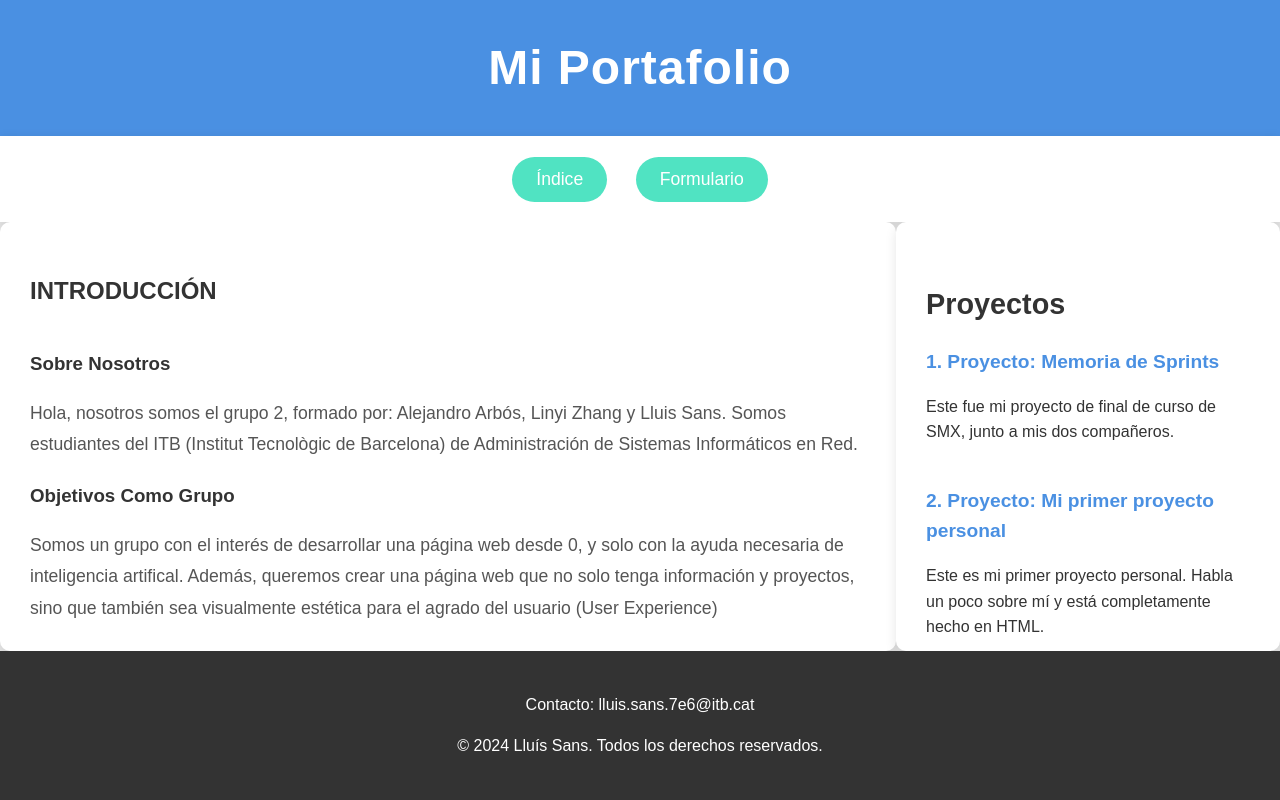
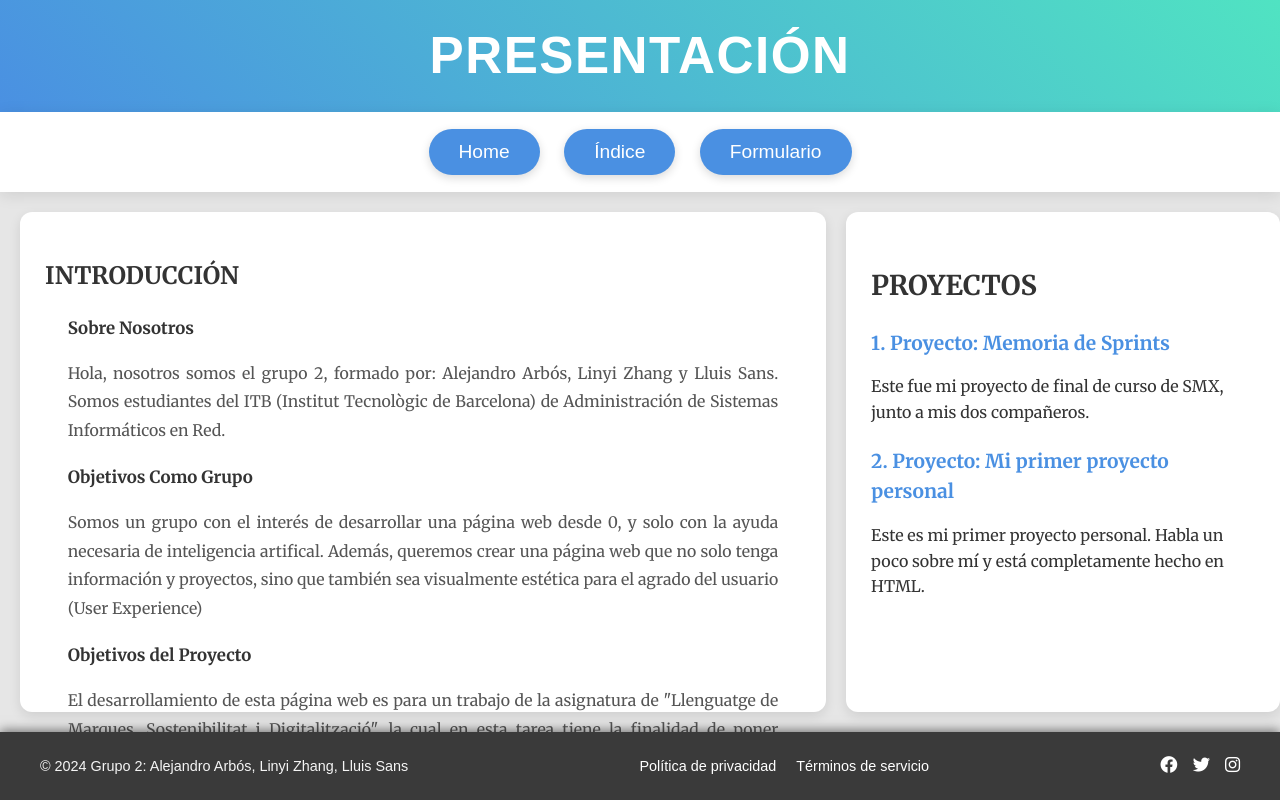
Before and after one commit to LluisSans/LluisSansITB2425-MDS, a plain HTML site: page TA04_grupo/index.html in a window 1280 px wide. Drawn offline with Linux system fonts and the light colour scheme.

Commit message:
correcion_home

```diff
--- a/TA04_grupo/index.html
+++ b/TA04_grupo/index.html
@@ -3,25 +3,31 @@
    <head>
        <meta charset="UTF-8">
        <meta name="viewport" content="width=device-width, initial-scale=1.0">
-       <title>Portafolio de Lluís</title>
+       <title>TA04</title>
        <link rel="stylesheet" href="style.css"> <!-- archivo CSS externo -->
+       <link href="https://fonts.googleapis.com/css2?family=Merriweather:wght@400;700&display=swap" rel="stylesheet">
+       <link rel="stylesheet" href="https://cdnjs.cloudflare.com/ajax/libs/font-awesome/6.0.0-beta3/css/all.min.css">
    </head>
 
    <body>
        <header>
-           <h1>Mi Portafolio</h1>
+           <h1>PRESENTACIÓN</h1>
        </header>
 
        <nav>
            <div class="nav-buttons">
-            <a href="indice.html"><button>Índice</button></a>
-
-            <a href="forms.html"><button>Formulario</button></a>
+            <a href="index.html">
+                <button>Home</button></a>
+            <a href="indice.html">
+                <button>Índice</button></a>
+            <a href="forms.html">
+                <button>Formulario</button>
+            </a>
            </div>
        </nav>
 
        <main>
-           <section class="about-me"> <!-- Presentación sobre mi -->
+           <section class="about-me">
             <h1>INTRODUCCIÓN</h1>
             <article>
                 <h3 id="sobre_nosotros">Sobre Nosotros</h3>
@@ -33,7 +39,7 @@
            </section>
 
            <aside class="projects"> <!-- Enlace a mis proyectos -->
-               <h3>Proyectos</h3>
+               <h3>PROYECTOS</h3>
                <div class="project-item">
                    <a href="proyecto1.html" target="_blank"><strong>1. Proyecto: Memoria de Sprints</strong></a>
                    <p>Este fue mi proyecto de final de curso de SMX, junto a mis dos compañeros.</p>
@@ -46,9 +52,16 @@
        </main>
 
        <footer>
-           <p>Contacto: <a href="mailto:lluis.sans.7e6@itb.cat">lluis.sans.7e6@itb.cat</a></p>
-           <p>&copy; 2024 Lluís Sans. Todos los derechos reservados.</p>
-           <!--Terminos de condicion: Abre otra página para que el usuario acepte los terminos-->
-       </footer>
+        <p>© 2024 Grupo 2: Alejandro Arbós, Linyi Zhang, Lluis Sans</p>
+        <div class="footer-links">
+            <a href="#">Política de privacidad</a>
+            <a href="#">Términos de servicio</a>
+        </div>
+        <div class="footer-socials">
+            <a href="#"><i class="fab fa-facebook"></i></a>
+            <a href="#"><i class="fab fa-twitter"></i></a>
+            <a href="#"><i class="fab fa-instagram"></i></a>
+        </div>
+    </footer>
    </body>
 </html>
--- a/TA04_grupo/style.css
+++ b/TA04_grupo/style.css
@@ -1,122 +1,107 @@
-/* Estilos generales */
-body {
-    font-family: 'Poppins', sans-serif;
-    line-height: 1.6;
-    background-color: #e6e6e6; /* Fondo gris suave */
-    margin: 0;
-    padding: 0;
-    color: #333; /* Color de texto estándar */
-    display: flex; /* Usamos flexbox para facilitar la distribución */
-    flex-direction: column; /* Aseguramos que los elementos se apilen verticalmente */
-    height: 100vh; /* El body ocupa toda la altura de la ventana */
-    overflow: hidden; /* Evita que haya scroll no deseado */
-}
-
-/* Aseguramos que html y body ocupen toda la altura de la ventana */
 html, body {
     height: 100%;
     margin: 0;
     padding: 0;
+    font-family: 'Poppins', sans-serif;
+    line-height: 1.6;
+    background-color: #e6e6e6;
+    color: #333;
+    display: flex;
+    flex-direction: column;
 }
 
-/* Encabezado */
 header {
-    background-color: #4A90E2; /* Azul suave */
+    background: linear-gradient(45deg, #4A90E2, #50E3C2);
     color: white;
     text-align: center;
-    padding: 40px 0;
+    padding: 15px 0;
     display: flex;
     justify-content: center;
-    align-items: center; /* Centra el texto dentro del encabezado */
-    flex-shrink: 0; /* Evita que el encabezado se reduzca */
-    height: 7%;
+    align-items: center;
+    flex-shrink: 0;
+    box-shadow: 0 4px 10px rgba(0, 0, 0, 0.1);
 }
 
 header h1 {
     margin: 0;
-    font-size: 3em; /* Título grande */
-    letter-spacing: 1px;
-    font-weight: 600;
+    font-size: 3.2em;
+    font-weight: 700;
+    letter-spacing: 1.5px;
 }
 
-/* Navegación */
 nav {
-    background-color: #fff; /* Fondo blanco */
+    background-color: #ffffff;
     display: flex;
     justify-content: center;
     align-items: center;
-    padding: 15px 0;
-    box-shadow: 0 2px 10px rgba(0, 0, 0, 0.1); /* Sombra sutil */
-    height: 7%; /* La barra de navegación ocupa el 7% de la altura de la ventana */
-    flex-shrink: 0; /* Evita que la barra de navegación se reduzca */
+    box-shadow: 0 3px 15px rgba(0, 0, 0, 0.1);
+    height: 10vh;
+    flex-shrink: 0;
 }
 
 nav h2 {
-    font-size: 1.5em;
+    font-size: 1.4em;
     color: #333;
-    margin-right: 40px;
+    margin-right: 20px;
 }
 
-/* Estilo de los botones */
 .nav-buttons button {
-    padding: 12px 24px;
-    background-color: #50E3C2; /* Verde suave */
-    color: #fff;
+    padding: 12px 30px;
+    background-color: #4A90E2;
+    color: white;
     border: none;
     cursor: pointer;
-    border-radius: 30px;
-    font-size: 1.1em;
+    border-radius: 25px;
+    font-size: 1.2em;
     transition: background-color 0.3s ease, transform 0.2s ease;
-    margin: 0 12px;
+    margin: 0 10px;
+    box-shadow: 0 3px 10px rgba(0, 0, 0, 0.15);
 }
 
 .nav-buttons button:hover {
-    background-color: #34B69A; /* Cambio de color al pasar el mouse */
-    transform: translateY(-3px); /* Efecto sutil de elevación */
+    background-color: #50E3C2;
+    transform: translateY(-2px);
 }
 
-/* Sección principal (sobre mí y proyectos) */
+.nav-buttons button:active {
+    transform: translateY(1px);
+}
+
 main {
     display: flex;
-    justify-content: space-between; /* Alinea las secciones horizontalmente */
-    align-items: stretch; /* Asegura que las secciones ocupen toda la altura disponible */
-    flex: 1; /* Permite que main ocupe el espacio restante */
-    padding: 0;
-    margin: 0; /* Elimina márgenes innecesarios entre las secciones */
-    box-sizing: border-box; /* Incluye rellenos y bordes dentro del cálculo del tamaño total */
-    overflow: hidden; /* Evita scroll en la sección principal */
+    justify-content: space-between;
+    align-items: flex-start;
+    flex: 1;
+    padding: 20px;
+    box-sizing: border-box;
+    overflow: hidden;
 }
 
-/* Sobre mí y Proyectos */
 .about-me, .projects {
     background-color: white;
-    padding: 30px;
-    border-radius: 10px;
+    padding: 25px;
+    border-radius: 12px;
     box-shadow: 0 4px 12px rgba(0, 0, 0, 0.1);
-    height: 100%; /* Asegura que las secciones ocupen toda la altura disponible dentro de main */
-    box-sizing: border-box; /* Incluye relleno y borde en el cálculo del tamaño */
-    overflow-y: hidden; /* Permite scroll interno solo si es necesario */
+    height: 100%;
+    box-sizing: border-box;
 }
 
-/* Aseguramos que la sección sobre mí no tenga scroll, sino que ocupe todo el espacio disponible */
 .about-me {
-    width: 70%;
-    display: flex;
-    flex-direction: column; /* Hace que los elementos dentro de .about-me se apilen verticalmente */
-    justify-content: space-between; /* Asegura que el contenido se distribuye de manera eficiente */
-    flex-grow: 1; /* Permite que la sección crezca para llenar el espacio disponible */
+    margin-right: 20px;
 }
 
-/* Sección Proyectos */
-.projects {
-    width: 30%;
-    display: flex;
-    flex-direction: column; /* Hace que los elementos dentro de .projects se apilen verticalmente */
-    justify-content: space-between; /* Asegura que el contenido se distribuye de manera eficiente */
-    flex-grow: 1; /* Permite que la sección crezca para llenar el espacio disponible */
+.about-me {
+    flex: 0 0 65%;
 }
 
-/* Estilo de la sección "Sobre mí" */
+.projects {
+    flex: 0 0 35%;
+}
+
+.about-me, .projects {
+    font-family: 'Merriweather', serif;
+}
+
 .about-me ul {
     margin: 20px 0;
     padding-left: 20px;
@@ -129,19 +114,18 @@ main {
     line-height: 1.8;
 }
 
-/* Estilo de la sección "Proyectos" */
 .projects h3 {
     color: #333;
-    font-size: 1.8em;
+    font-size: 1.7em;
     margin-bottom: 20px;
 }
 
 .project-item {
-    margin-bottom: 25px;
+    margin-bottom: 20px;
 }
 
 .project-item a {
-    color: #4A90E2; /* Azul para los enlaces */
+    color: #4A90E2;
     text-decoration: none;
     font-size: 1.2em;
     font-weight: 600;
@@ -149,19 +133,34 @@ main {
 
 .project-item a:hover {
     text-decoration: underline;
-    color: #50E3C2; /* Verde en hover */
+    color: #50E3C2;
 }
 
-/* Pie de página */
+footer a:hover {
+    text-decoration: underline;
+}
+
+article {
+    font-size: 0.9em;
+    line-height: 1.6;
+    text-align: justify;
+    margin-right: 3%;
+    margin-left: 3%;
+}
+
+.about-me, .projects {
+    font-family: 'Merriweather', serif;
+}
+
 footer {
-    background-color: #333;
-    color: white;
-    text-align: center;
-    padding: 25px 0;
-    width: 100%;
-    position: relative;
-    bottom: 0;
-    flex-shrink: 0;
+    background-color: #3a3a3a;
+    color: #f5f5f5;
+    display: flex;
+    justify-content: space-between;
+    align-items: center;
+    padding: 20px 40px;
+    font-size: 0.9em;
+    box-shadow: 0 -2px 10px rgba(0, 0, 0, 0.5);
 }
 
 footer a {
@@ -169,6 +168,38 @@ footer a {
     text-decoration: none;
 }
 
-footer a:hover {
-    text-decoration: underline;
+
+.footer-socials {
+    display: flex;
+    gap: 15px;
 }
+
+.footer-socials a {
+    color: #ffffff;
+    text-decoration: none;
+    font-size: 1.2em;
+    transition: color 0.3s;
+}
+
+.footer-socials a:hover {
+    color: #04AA6D;
+}
+footer p {
+    margin: 0;
+}
+
+.footer-links {
+    display: flex;
+    gap: 20px;
+}
+
+.footer-links a {
+    color: #ffffff;
+    text-decoration: none;
+    font-size: 1em;
+    transition: color 0.3s;
+}
+
+.footer-links a:hover {
+    color: #04AA6D;
+}
```
